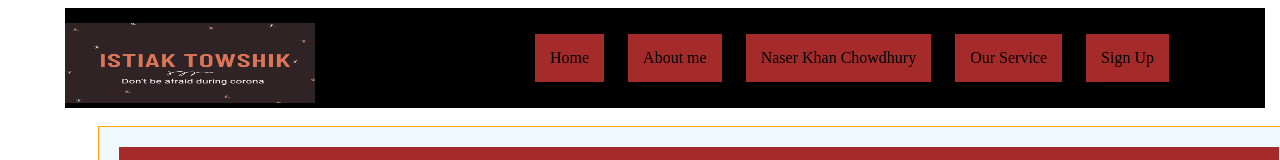
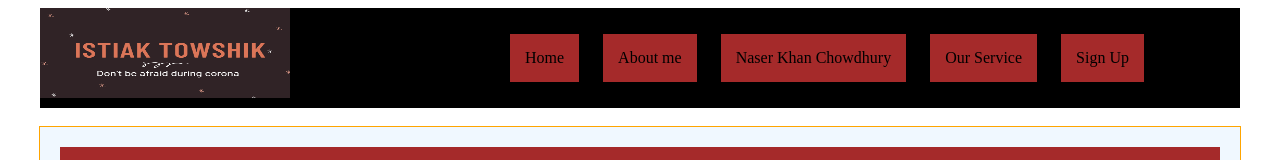
Before and after one commit to IstiakTowshik/tRyy, a plain HTML site: page index.html in a window 1280 px wide. Shown: the top 160 px of the page. Drawn offline with Linux system fonts and the light colour scheme.

Commit message:
Update index.css

```diff
--- a/index.css
+++ b/index.css
@@ -3,7 +3,7 @@
 	background-color: brown;
 	padding: 15px;
 	margin: 10px;
-	transition: all 1s;
+	transition: all .5s;
 }
 
 #navbar {
@@ -26,7 +26,7 @@ p {
 }
 
 section {
-	margin-left: 50px;
+         margin:auto;
 }
 
 hr {
@@ -42,7 +42,7 @@ hr {
 	border: 1px solid orange;
 	padding: 20px;
 	margin-bottom: 30px;
-	margin-left: 90px;
+	margin:auto;
 }
 
 marquee {
@@ -59,9 +59,9 @@ marquee {
 }
 
 #iconnav img {
-	margin-top: 15px;
+
 	width: 250px;
-	height: 80px;;
+	height: 90px;;
 }
 #imageofcorona img{width:500px;
 height:300px;}
```
